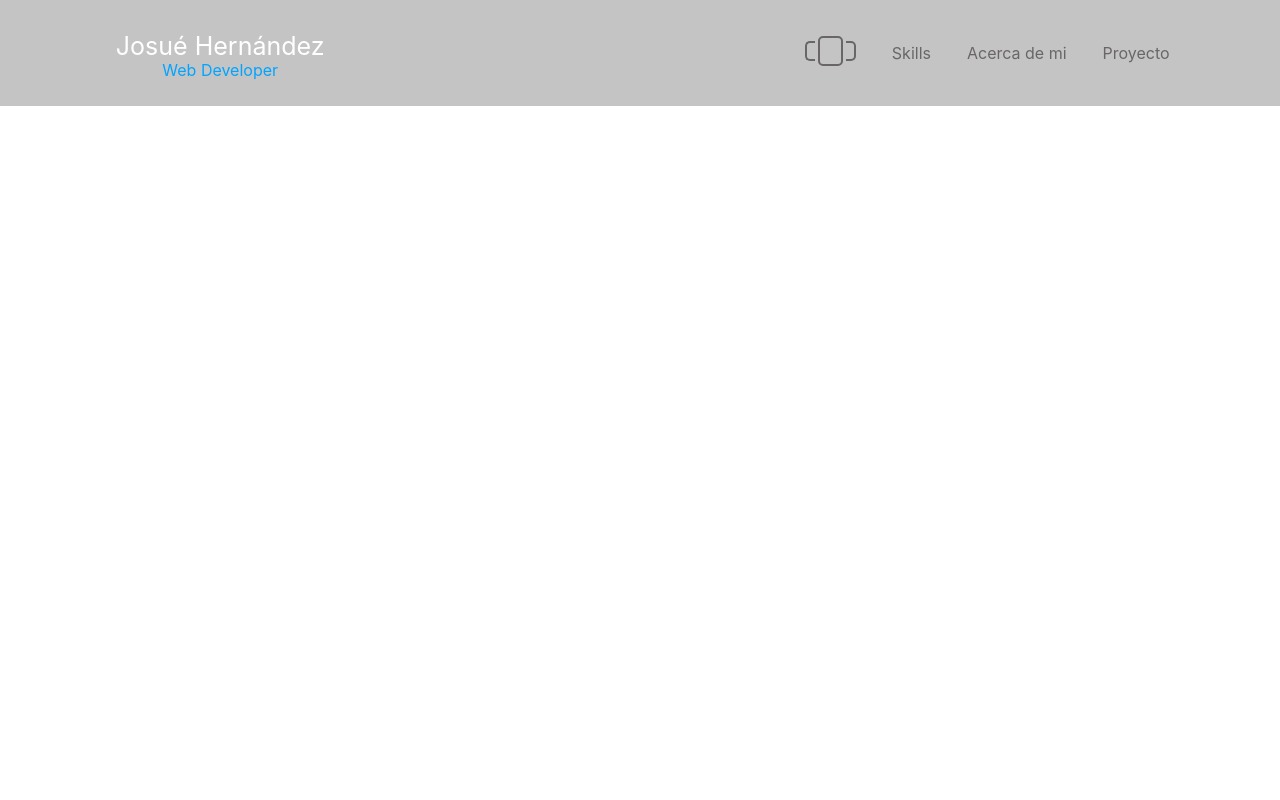
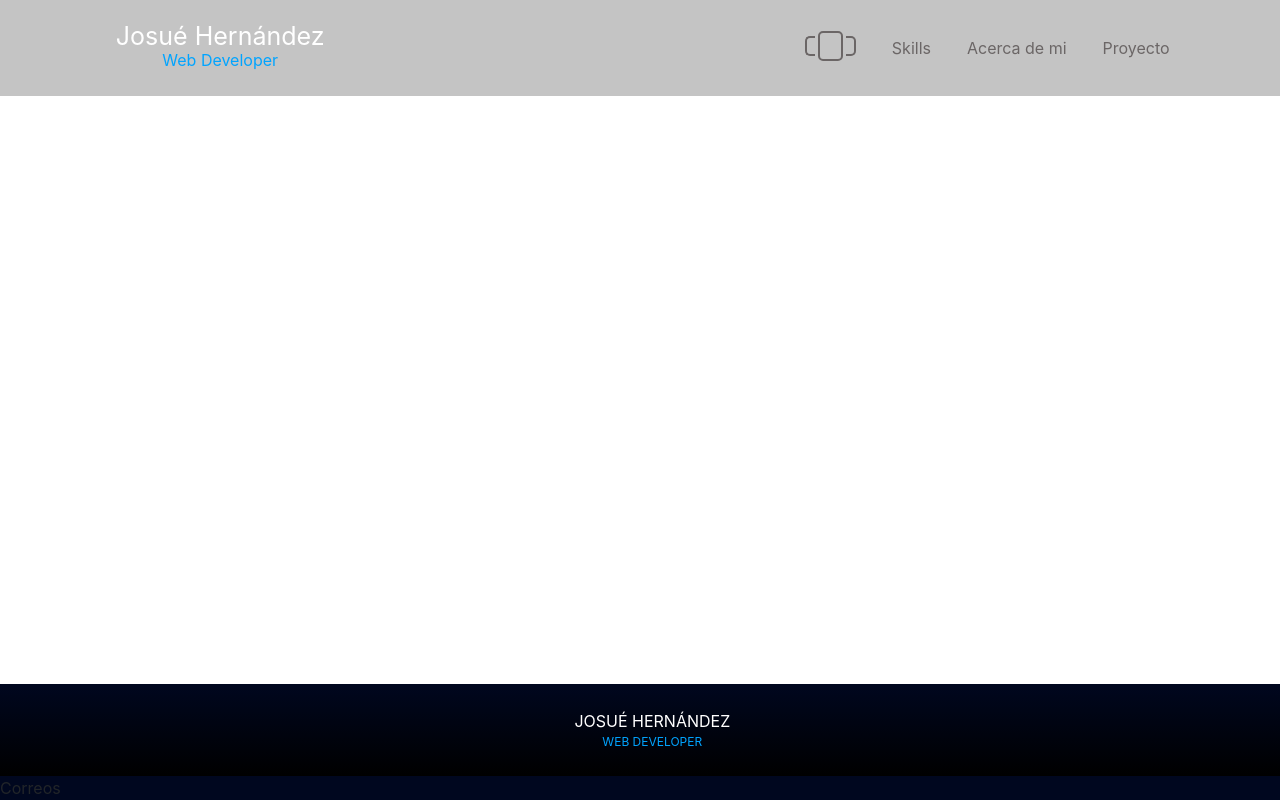
Before and after one commit to Josue0117/book, a Nuxt app: page /about-me in a window 1280 px wide. Built offline with nearby package versions, Linux system fonts and the light colour scheme.

Commit message:
[WP] Creates footer

```diff
--- /dev/null
+++ b/components/Footer.vue
@@ -0,0 +1,58 @@
+<template>
+  <footer>
+    <div class="title">
+      <div>
+        <p class="footer-title">{{ navBarTitle }}</p>
+        <p class="footer-subtitle">{{ navBarSubtitle }}</p>
+      </div>
+    </div>
+    <div class="contact">
+      Correos
+    </div>
+  </footer>
+</template>
+
+<script>
+import { CARD_1_TITLE, CARD_1_SUBTITLE } from '@/constants-static-texts.js'
+export default {
+  data: () => {
+    return {
+      navBarTitle: CARD_1_TITLE.toUpperCase(),
+      navBarSubtitle: CARD_1_SUBTITLE.toUpperCase(),
+    }
+  }
+}
+</script>
+
+<style scoped>
+footer {
+  position: absolute;
+  bottom: 0;
+  left: 0;
+  right: 0;
+  background-color: #00071F;
+}
+
+.title {
+  padding: 25px;
+  text-align: left;
+  background: linear-gradient(180deg, #00071F 0%, #000000 100%);
+}
+
+.title div {
+  width: auto;
+  margin-left: 2%;
+  text-align: center;
+}
+
+p.footer-title {
+  color: white;
+  margin-bottom: 0;
+}
+
+p.footer-subtitle {
+  color: #01A4FF;
+  font-size: 12px;
+  margin-bottom: 0;
+}
+</style>
--- a/components/NavBar.vue
+++ b/components/NavBar.vue
@@ -119,7 +119,7 @@ p.navbar-subtitle {
 @media (min-width: 954px) {
   p.navbar-title {
     font-size: 25px;
-    margin-top: 20px;
+    margin-top: 10px;
     width: 100%;
   }
 
--- a/pages/about-me.vue
+++ b/pages/about-me.vue
@@ -1,5 +1,6 @@
 <template>
   <div>
     <NavBar />
+    <Footer />
   </div>
 </template>
```
